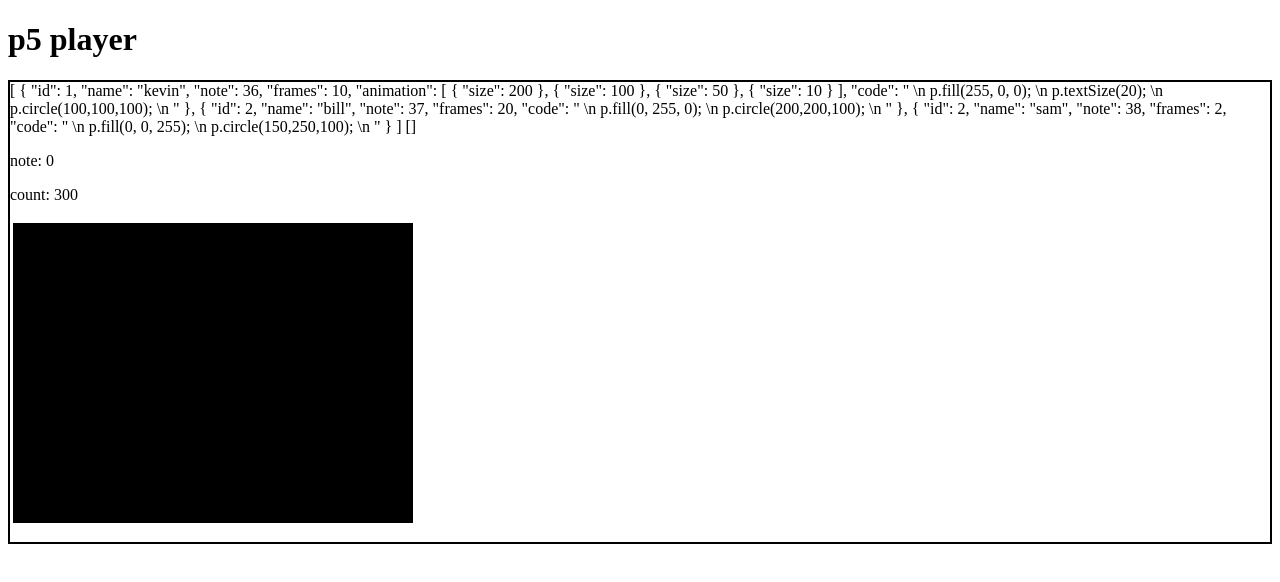
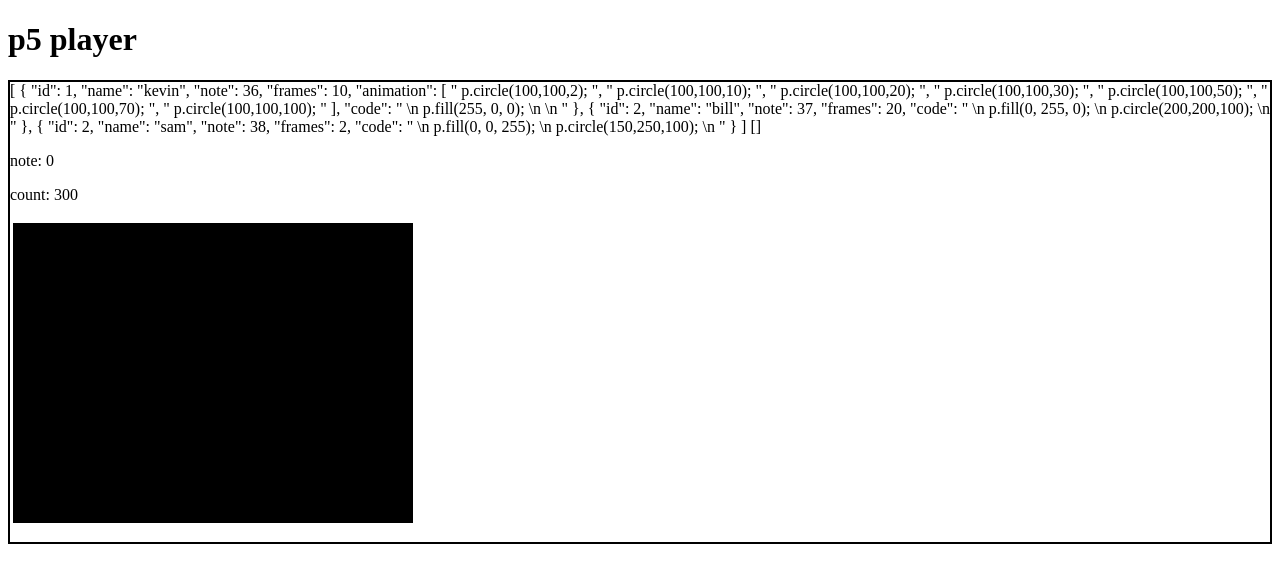
Before and after one commit to paulsalamone/synthae-vue-2, a Vue app: page / in a window 1280 px wide. Shown: the top 582 px of the page. Built offline with nearby package versions, Linux system fonts and the light colour scheme.

Commit message:
first animation!

```diff
--- a/src/components/p5-canvas/p5-canvas.vue
+++ b/src/components/p5-canvas/p5-canvas.vue
@@ -33,6 +33,8 @@ export default {
     this.symages = symages
     this.initiateP5()
     this.initiateMidi()
+
+    // ASSIGN CONTROLLER ROUTINGS?
   },
   beforeUnmount() {
     this.unmountP5()
@@ -70,6 +72,12 @@ export default {
           } else {
             // RENDER CURRENT
 
+            // animation
+            if (this.active[i].animation && this.active[i].animation[this.active[i].currentFrame]) {
+              console.log('anim')
+              eval(this.active[i].animation[this.active[i].currentFrame])
+            }
+            // static
             eval(this.active[i].code)
 
             // ITERATE
--- a/src/components/p5-canvas/symages/symages.js
+++ b/src/components/p5-canvas/symages/symages.js
@@ -5,20 +5,19 @@ export default [
         note: 36,
         frames: 10,
         animation: [
-            { size: 200 },
-            { size: 100 },
-            { size: 50 },
-            { size: 10 },
+            ` p.circle(100,100,2); `,
+            ` p.circle(100,100,10); `,
+            ` p.circle(100,100,20); `,
+            ` p.circle(100,100,30); `,
+            ` p.circle(100,100,50); `,
+            ` p.circle(100,100,70); `,
+            ` p.circle(100,100,100); `,
         ],
+
         code: `
             p.fill(255, 0, 0);
-            p.textSize(20);
-            p.circle(100,100,100);
-            `,
-        print: () => {
-            console.log("hallo")
-        }
 
+            `
     },
     {
         id: 2,
```
